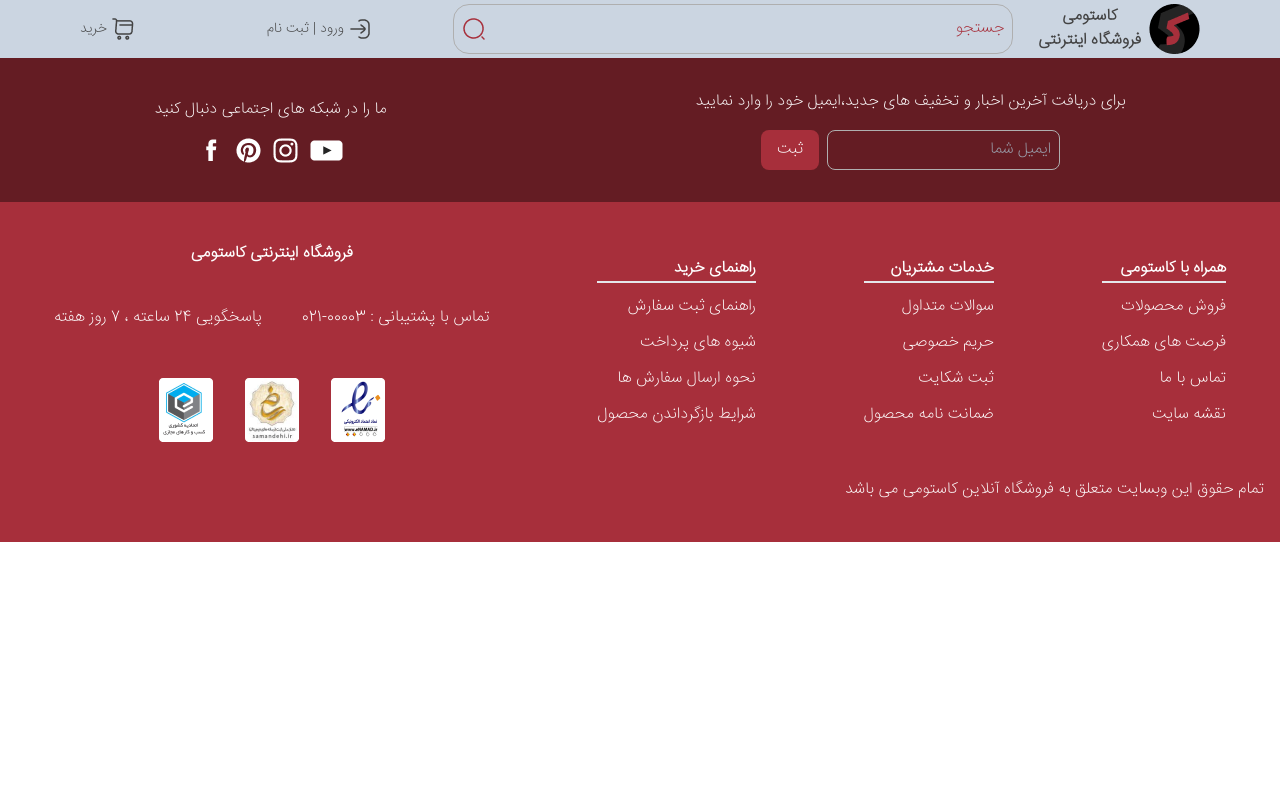
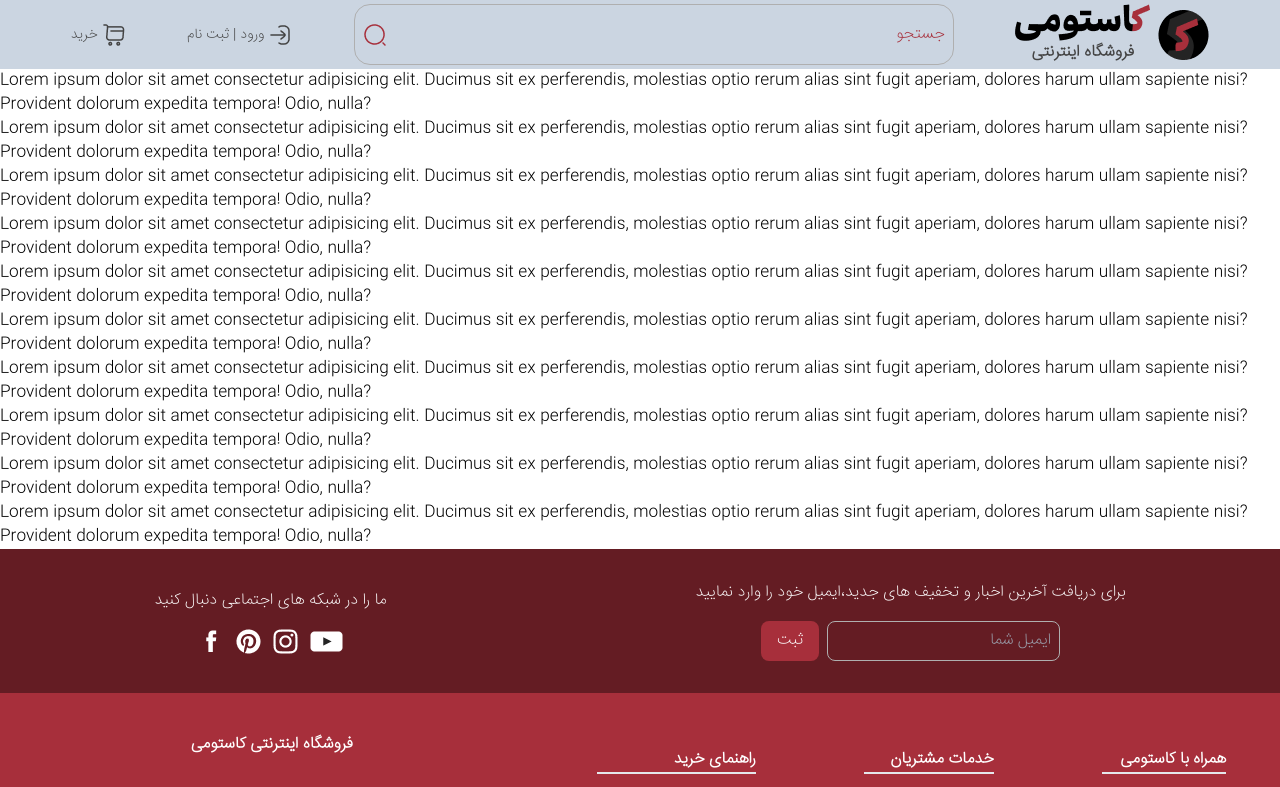
Before and after one commit to ehsanHogo/custom-online-shop, a Vue app: page / in a window 1280 px wide. Shown: the top 787 px of the page. Built offline with nearby package versions, Linux system fonts and the light colour scheme.

Commit message:
fix the header position elements

```diff
--- a/index.html
+++ b/index.html
@@ -1,10 +1,14 @@
-<!doctype html>
+<!DOCTYPE html>
 <html lang="en">
   <head>
     <meta charset="UTF-8" />
-    <link rel="icon" type="image/svg+xml" href="/vite.svg" />
+    <link
+      rel="icon"
+      type="image/svg+xml"
+      href="/src/assets/siteBrand/LOGO.png"
+    />
     <meta name="viewport" content="width=device-width, initial-scale=1.0" />
-    <title>Vite + Vue + TS</title>
+    <title>کاستومی</title>
   </head>
   <body>
     <div id="app"></div>
--- a/src/App.vue
+++ b/src/App.vue
@@ -1,11 +1,15 @@
 <script setup lang="ts">
 import Header from "./components/Header.vue";
 import Footer from "./components/Footer.vue";
+import MainBody from "./components/MainBody.vue";
 </script>
 
 <template>
   <div class="font-MyFont">
     <Header></Header>
+
+    <MainBody></MainBody>
+
     <Footer></Footer>
   </div>
 </template>
--- a/src/components/Header.vue
+++ b/src/components/Header.vue
@@ -1,17 +1,17 @@
 <script setup lang="ts"></script>
 
 <template>
-  <div class="flex bg-slate-300 px-20 py-1">
-    <button class="flex justify-start items-center gap-1 w-1/6 text-myGray-9">
+  <div class="flex bg-slate-300 px-10 py-1 justify-around">
+    <button class="flex justify-start items-center gap-1 text-myGray-9">
       <p class="text-sm">خرید</p>
       <img src="../assets/header/shopping-cart.png" alt="shopping cart" />
     </button>
-    <button class="flex justify-start items-center gap-1 w-1/6 text-myGray-9">
+    <button class="flex justify-start items-center gap-1 text-myGray-9">
       <p class="text-sm">ورود | ثبت نام</p>
       <img src="../assets/header/Login.png" alt="" />
     </button>
     <div
-      class="flex justify-between px-2 items-center gap-3 w-3/6 border border-[#AFAFAF] rounded-md"
+      class="flex justify-between px-2 items-center gap-3 border border-[#AFAFAF] rounded-md w-[50%]"
     >
       <img src="../assets/header/search-normal.png" alt="search" />
       <input
@@ -21,12 +21,15 @@
       />
       <button class="text-redp">جستجو</button>
     </div>
-    <button class="flex justify-end items-center gap-2 w-1/6 text-myGray-9">
+    <button class="flex justify-end items-center gap-2 text-myGray-9">
       <div class="flex flex-col">
-        <b>کاستومی</b>
+        <img
+          src="../assets/siteBrand/custom-brand-name.png"
+          alt="online shop brand"
+        />
         <b class="text-nowrap">فروشگاه اینترنتی</b>
       </div>
-      <img src="../assets/LOGO.png" alt="online shop logo" />
+      <img src="../assets/siteBrand/LOGO.png" alt="online shop logo" />
     </button>
   </div>
 </template>
--- /dev/null
+++ b/src/components/MainBody.vue
@@ -0,0 +1,56 @@
+<script setup lang="ts"></script>
+
+<template>
+  <p>
+    Lorem ipsum dolor sit amet consectetur adipisicing elit. Ducimus sit ex
+    perferendis, molestias optio rerum alias sint fugit aperiam, dolores harum
+    ullam sapiente nisi? Provident dolorum expedita tempora! Odio, nulla?
+  </p>
+  <p>
+    Lorem ipsum dolor sit amet consectetur adipisicing elit. Ducimus sit ex
+    perferendis, molestias optio rerum alias sint fugit aperiam, dolores harum
+    ullam sapiente nisi? Provident dolorum expedita tempora! Odio, nulla?
+  </p>
+  <p>
+    Lorem ipsum dolor sit amet consectetur adipisicing elit. Ducimus sit ex
+    perferendis, molestias optio rerum alias sint fugit aperiam, dolores harum
+    ullam sapiente nisi? Provident dolorum expedita tempora! Odio, nulla?
+  </p>
+  <p>
+    Lorem ipsum dolor sit amet consectetur adipisicing elit. Ducimus sit ex
+    perferendis, molestias optio rerum alias sint fugit aperiam, dolores harum
+    ullam sapiente nisi? Provident dolorum expedita tempora! Odio, nulla?
+  </p>
+  <p>
+    Lorem ipsum dolor sit amet consectetur adipisicing elit. Ducimus sit ex
+    perferendis, molestias optio rerum alias sint fugit aperiam, dolores harum
+    ullam sapiente nisi? Provident dolorum expedita tempora! Odio, nulla?
+  </p>
+  <p>
+    Lorem ipsum dolor sit amet consectetur adipisicing elit. Ducimus sit ex
+    perferendis, molestias optio rerum alias sint fugit aperiam, dolores harum
+    ullam sapiente nisi? Provident dolorum expedita tempora! Odio, nulla?
+  </p>
+  <p>
+    Lorem ipsum dolor sit amet consectetur adipisicing elit. Ducimus sit ex
+    perferendis, molestias optio rerum alias sint fugit aperiam, dolores harum
+    ullam sapiente nisi? Provident dolorum expedita tempora! Odio, nulla?
+  </p>
+  <p>
+    Lorem ipsum dolor sit amet consectetur adipisicing elit. Ducimus sit ex
+    perferendis, molestias optio rerum alias sint fugit aperiam, dolores harum
+    ullam sapiente nisi? Provident dolorum expedita tempora! Odio, nulla?
+  </p>
+  <p>
+    Lorem ipsum dolor sit amet consectetur adipisicing elit. Ducimus sit ex
+    perferendis, molestias optio rerum alias sint fugit aperiam, dolores harum
+    ullam sapiente nisi? Provident dolorum expedita tempora! Odio, nulla?
+  </p>
+  <p>
+    Lorem ipsum dolor sit amet consectetur adipisicing elit. Ducimus sit ex
+    perferendis, molestias optio rerum alias sint fugit aperiam, dolores harum
+    ullam sapiente nisi? Provident dolorum expedita tempora! Odio, nulla?
+  </p>
+</template>
+
+<style scoped></style>
```
Also changed, not shown: src/assets/siteBrand/LOGO.png (renamed from src/assets/LOGO.png), src/assets/siteBrand/custom-brand-name.png (added).
